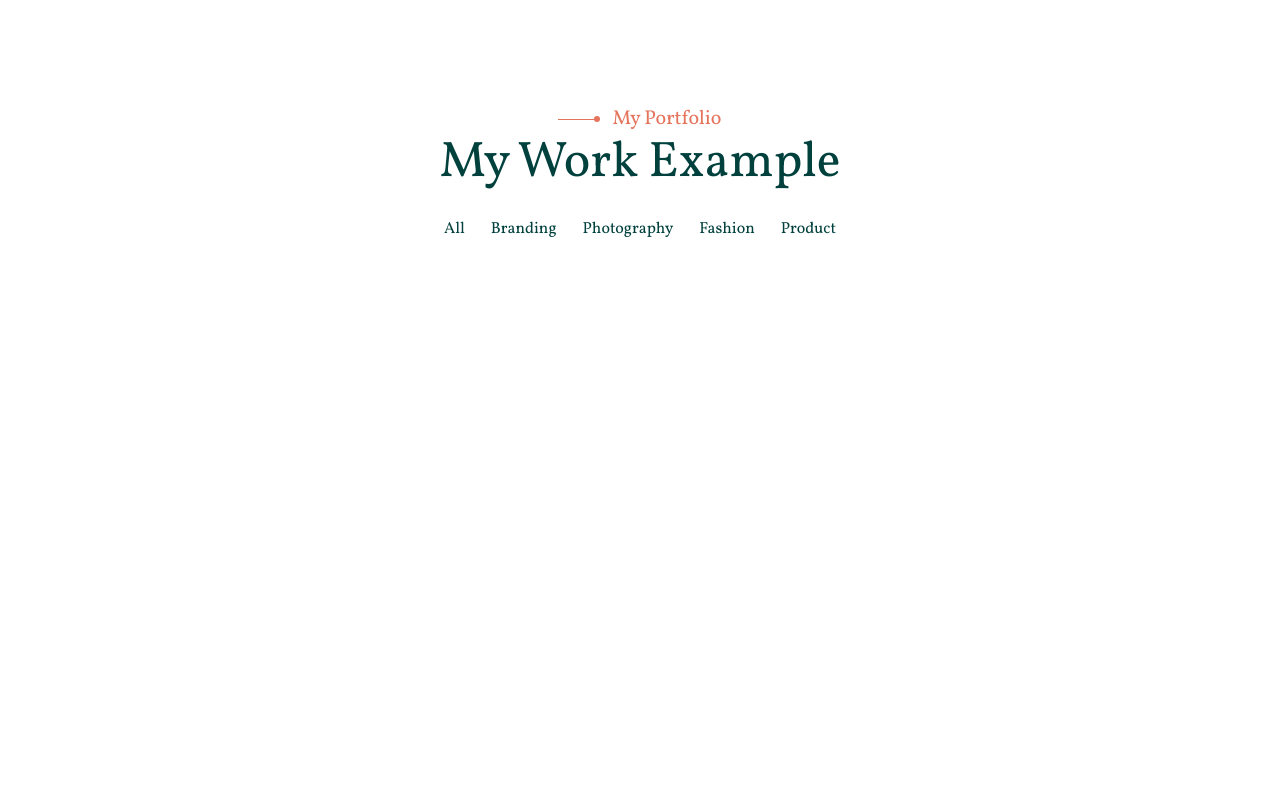
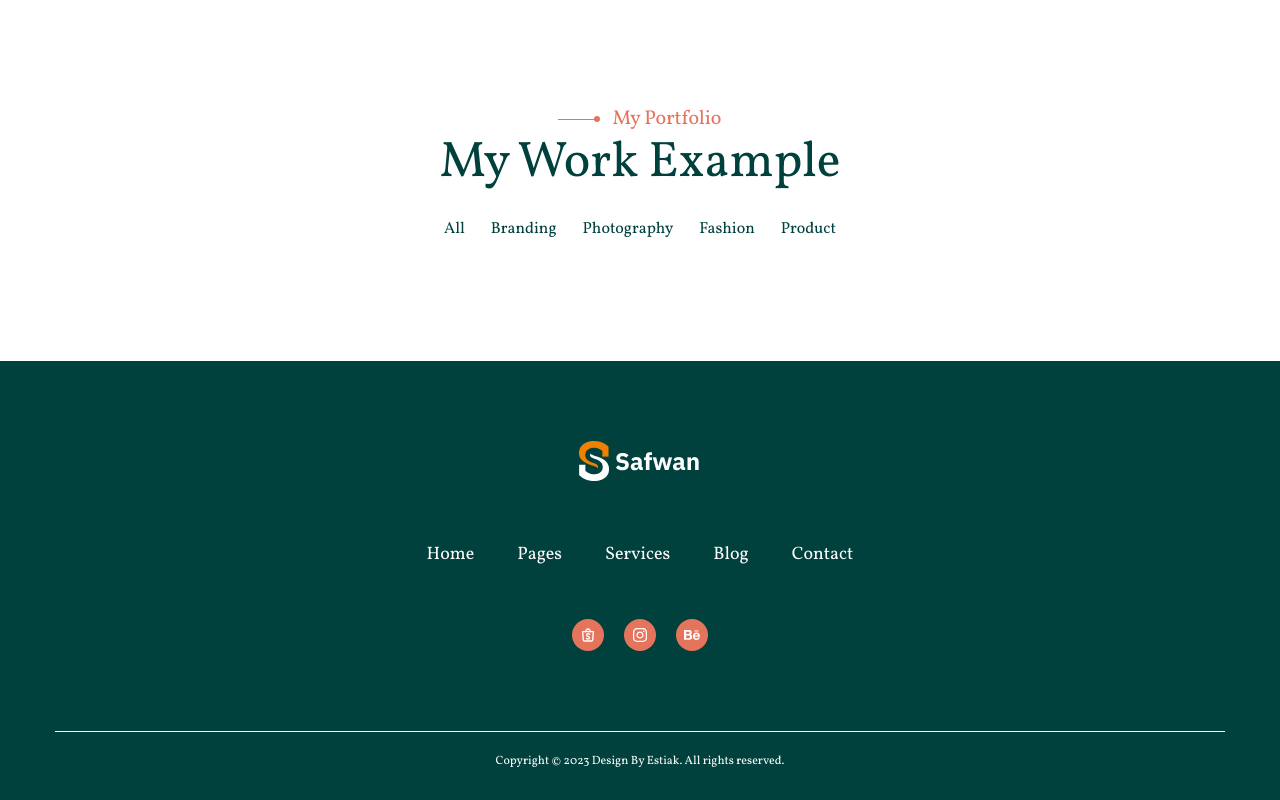
Before and after one commit to mdjaberdev/safwan, a Next.js app: page / in a window 1280 px wide. Shown: the part 3474-4274 px from the top of the page. Before the commit the page ends 3835 px from the top, so only its background shows below. Built offline with nearby package versions, Linux system fonts and the light colour scheme.

Commit message:
feat: footer

```diff
--- a/components/page/Home.jsx
+++ b/components/page/Home.jsx
@@ -5,6 +5,7 @@ import Service from "../../layouts/Service";
 import About from "@/layouts/About";
 import Projects from "@/layouts/Projects";
 import Portfolio from "@/layouts/Portfolio";
+import Footer from "@/layouts/Footer";
 
 const Home = () => {
   return (
@@ -15,6 +16,7 @@ const Home = () => {
       <About/>
       <Projects/>
       <Portfolio/>
+      <Footer/>
     </>
   );
 };
--- /dev/null
+++ b/layouts/Footer.jsx
@@ -0,0 +1,59 @@
+import Container from '@/components/common/Container'
+import Image from 'next/image'
+import React from 'react'
+import logo from '../public/footerLogo.png'
+import Menulist from '@/components/common/Menulist'
+import { TbBrandShopee } from "react-icons/tb";
+import { FaInstagram, FaBehance } from "react-icons/fa";
+
+
+const Footer = () => {
+  return (
+    <footer className="bg-primary pt-[80px] pb-[30px]">
+      <Container className={""}>
+        <div className="border-b border-white pb-20">
+          <div className="">
+            <Image src={logo} alt="" className="mx-auto" />
+          </div>
+
+          <ul className="flex flex-col lg:flex-row gap-y-10 gap-x-[43px]  items-center text-white text-lg font-jost justify-center mt-[60px]">
+            <Menulist
+              className={"hover:text-secondary duration-150"}
+              menuTxt={"Home"}
+            />
+            <Menulist
+              className={"hover:text-secondary duration-150"}
+              menuTxt={"Pages"}
+            />
+            <Menulist
+              className={"hover:text-secondary duration-150"}
+              menuTxt={"Services"}
+            />
+            <Menulist
+              className={"hover:text-secondary duration-150"}
+              menuTxt={"Blog"}
+            />
+            <Menulist
+              className={"hover:text-secondary duration-150"}
+              menuTxt={"Contact"}
+            />
+          </ul>
+          <div className="flex gap-x-5 justify-center mt-[50px]">
+            <div className="p-2 bg-secondary text-white rounded-full cursor-pointer">
+              <TbBrandShopee />
+            </div>
+            <div className="p-2 bg-secondary text-white rounded-full cursor-pointer">
+              <FaInstagram />
+            </div>
+            <div className="p-2 bg-secondary text-white rounded-full cursor-pointer">
+              <FaBehance />
+            </div>
+          </div>
+        </div>
+        <p className='text-white text-[12px] font-jost text-center mt-[20px]'>Copyright © 2023 Design By Estiak. All rights reserved.</p>
+      </Container>
+    </footer>
+  );
+}
+
+export default Footer
```
Also changed, not shown: public/footerLogo.png (added).
